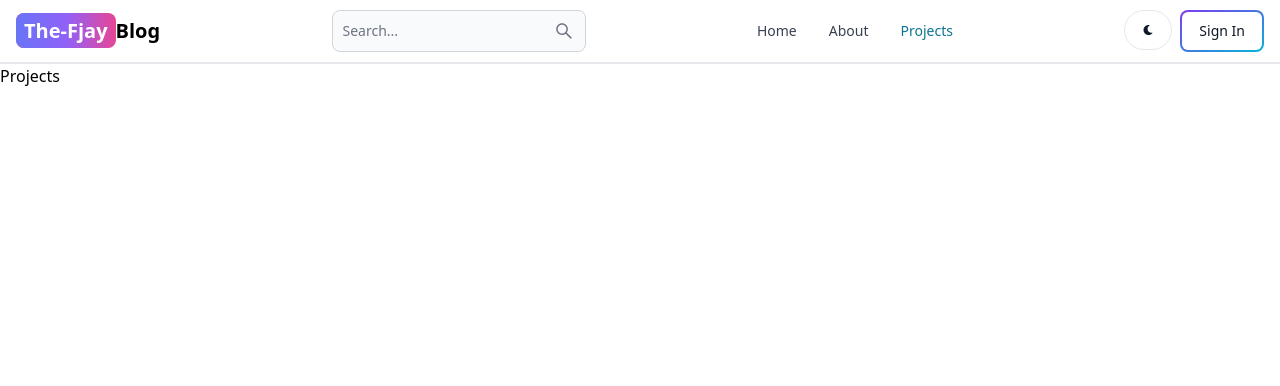
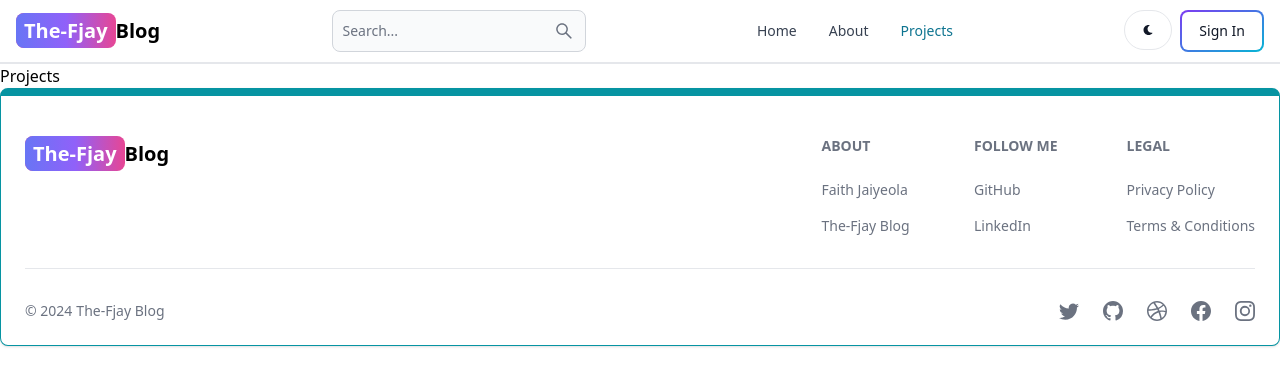
Before and after one commit to Faith-Jay/mern-blog, a React (Vite) app in the folder client/: page /projects in a window 1280 px wide. Shown: the top 386 px of the page. Built offline with nearby package versions, Linux system fonts and the light colour scheme.

Commit message:
create and add the footer component

```diff
--- a/client/src/App.jsx
+++ b/client/src/App.jsx
@@ -1,25 +1,27 @@
 //import React from 'react'
-import { BrowserRouter, Routes, Route } from "react-router-dom"
-import Home from "./pages/Home"
-import About from "./pages/About"
-import SignIn from "./pages/Signin"
-import SignUp from "./pages/Signup"
-import Dashboard from "./pages/Dashboard"
-import Projects from "./pages/Projects"
-import Header from "./components/Header"
+import { BrowserRouter, Routes, Route } from "react-router-dom";
+import Home from "./pages/Home";
+import About from "./pages/About";
+import SignIn from "./pages/Signin";
+import SignUp from "./pages/Signup";
+import Dashboard from "./pages/Dashboard";
+import Projects from "./pages/Projects";
+import Header from "./components/Header";
+import Footer from "./components/Footer";
 
 export default function App() {
   return (
     <BrowserRouter>
-    <Header />
-        <Routes>
-            <Route path="/" element={<Home />}/>
-            <Route path="/about" element={<About />}/>
-            <Route path="/sign-in" element={<SignIn />}/>
-            <Route path="/sign-up" element={<SignUp />}/>
-            <Route path="/dashboard" element={<Dashboard />}/>
-            <Route path="/projects" element={<Projects />}/>
-        </Routes>
+      <Header />
+      <Routes>
+        <Route path="/" element={<Home />} />
+        <Route path="/about" element={<About />} />
+        <Route path="/sign-in" element={<SignIn />} />
+        <Route path="/sign-up" element={<SignUp />} />
+        <Route path="/dashboard" element={<Dashboard />} />
+        <Route path="/projects" element={<Projects />} />
+      </Routes>
+      <Footer />
     </BrowserRouter>
-  )
+  );
 }
--- /dev/null
+++ b/client/src/components/Footer.jsx
@@ -0,0 +1,93 @@
+import { Footer } from "flowbite-react";
+import { Link } from "react-router-dom";
+import {
+  BsFacebook,
+  BsInstagram,
+  BsTwitter,
+  BsGithub,
+  BsDribbble,
+} from "react-icons/bs";
+
+export default function FooterCom() {
+  return (
+    <Footer container className="border border-t-8 border-teal-500">
+      <div className="w-full max-w-7xl mx-auto">
+        <div className="grid w-full justify-between sm:flex md:grid-cols-1">
+          <div className="mt-5">
+            <Link
+              to="/"
+              className="self-center whitespace-nowrap text-lg sm:text-xl font-semibold dark:text-white "
+            >
+              <span className="px-2 py-1 bg-gradient-to-r from-indigo-500 via-purple-500 to bg-pink-500 rounded-lg text-white">
+                The-Fjay
+              </span>
+              Blog
+            </Link>
+          </div>
+          <div className="grid grid-cols2 gap-8 mt-4 sm:grid-cols-3 sm:gap-6">
+            <div>
+              <Footer.Title title="About" />
+              <Footer.LinkGroup col>
+                <Footer.Link
+                  href="https://portfolio-faith-jaiyeola.vercel.app/"
+                  target="_blank"
+                  rel="noopener noreferrer"
+                >
+                  Faith Jaiyeola
+                </Footer.Link>
+                <Footer.Link
+                  href="/about"
+                  target="_blank"
+                  rel="noopener noreferrer"
+                >
+                  The-Fjay Blog
+                </Footer.Link>
+              </Footer.LinkGroup>
+            </div>
+            <div>
+              <Footer.Title title="Follow Me" />
+              <Footer.LinkGroup col>
+                <Footer.Link
+                  href="https://github.com/Faith-Jay"
+                  target="_blank"
+                  rel="noopener noreferrer"
+                >
+                  GitHub
+                </Footer.Link>
+                <Footer.Link
+                  href="https://www.linkedin.com/in/faith-jaiyeola/"
+                  target="_blank"
+                  rel="noopener noreferrer"
+                >
+                  LinkedIn
+                </Footer.Link>
+              </Footer.LinkGroup>
+            </div>
+            <div>
+              <Footer.Title title="Legal" />
+              <Footer.LinkGroup col>
+                <Footer.Link href="#">Privacy Policy</Footer.Link>
+                <Footer.Link href="#">Terms & Conditions</Footer.Link>
+              </Footer.LinkGroup>
+            </div>
+          </div>
+        </div>
+        <Footer.Divider />
+        <div className="w-full sm:flex sm:items-center sm:justify-between">
+          <Footer.Copyright
+            href="#"
+            by="The-Fjay Blog"
+            year={new Date().getFullYear()}
+          />
+          <div className="flex gap-6 sm:mt-0 mt-4 sm:justify-center">
+            <Footer.Icon href="https://twitter.com/Faith51989979" icon={BsTwitter} />
+            <Footer.Icon href="https://github.com/Faith-Jay" icon={BsGithub} />
+            <Footer.Icon href="https://dribbble.com/DesignLux" icon={BsDribbble} />
+            <Footer.Icon href="#" icon={BsFacebook} />
+            <Footer.Icon href="#" icon={BsInstagram} />
+          </div>
+        </div>
+      </div>
+    </Footer>
+  );
+}
```
